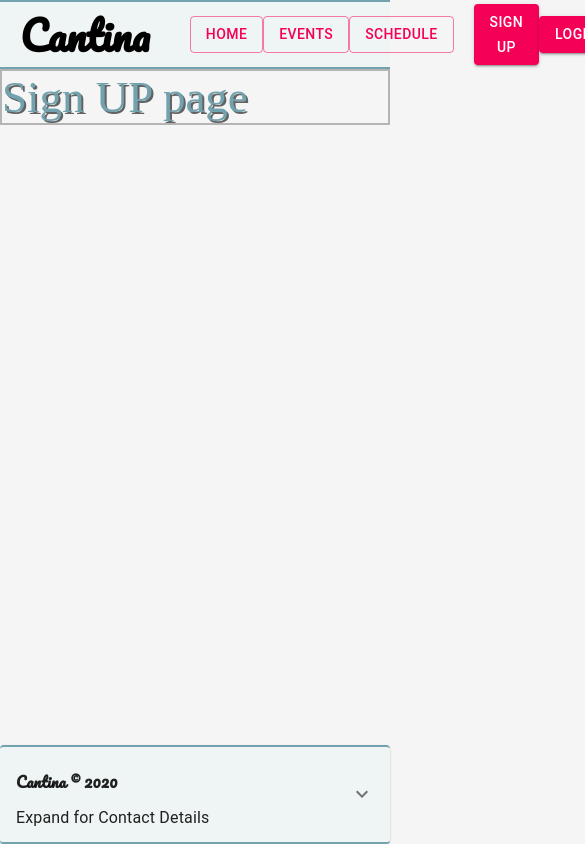
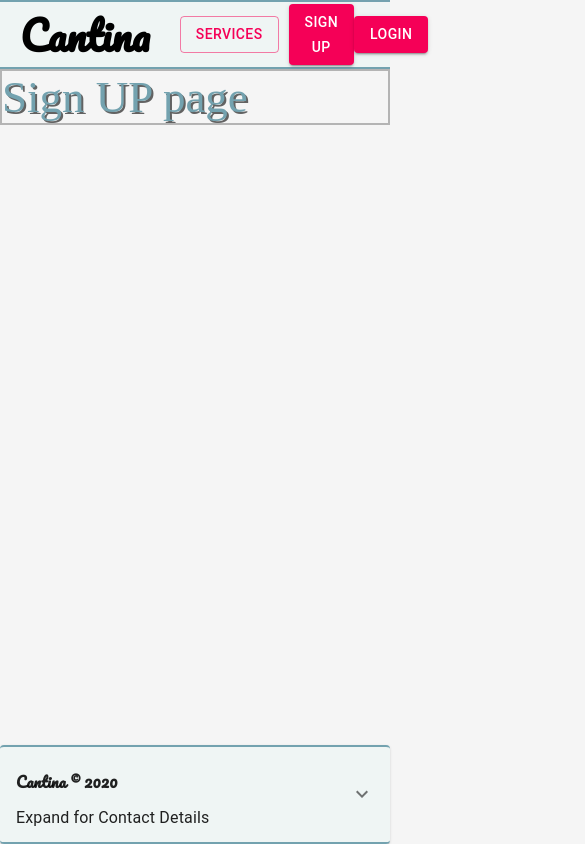
Before and after one commit to Zevubu/Adventreon, a React (Create React App) app in the folder client/: page /signup in a window 390 px wide. Shown: the top 844 px of the page, 585 px wide, since content can reach past the window. Built offline with nearby package versions, Linux system fonts and the light colour scheme.

Commit message:
adding media queries for responsiveness

```diff
--- a/client/src/componets/homeHosts/index.js
+++ b/client/src/componets/homeHosts/index.js
@@ -43,7 +43,7 @@ function Hosts (){
                     infinite
                     dots
                 >
-                    {Hosts.map((host, key) => (
+                   {/* {Hosts.map((host, key) => (
                             <SliderFiller
                                 key={key} id={host.id} userName={host.user_name} userType={host.user_type}
                                 title={host.title} about={host.about} img={host.p_img}
@@ -51,7 +51,7 @@ function Hosts (){
                                 availability={host.availability} screened={host.screened}
                                 timeStamp={host.time_stamp}
                             />
-                    ))}
+                   ))} */}
             </Carousel>
             </DivWBorder>
 
--- a/client/src/componets/navbar/index.js
+++ b/client/src/componets/navbar/index.js
@@ -4,10 +4,12 @@ import {H2} from '../../styles/homeStyle';
 import {NavBody,  NavBtnB, NavBtnM, OptionBox, Logo} from "../../styles/componentStyles";
 import { useAuth, useUser, useManagment, useUserInfo } from "../../context/heart";
 import SimpleMenu from './menu.js';
+import ResMenu from './resmenu';
 import Button from '@material-ui/core/Button';
 import { makeStyles } from '@material-ui/core/styles';
 import Paper from '@material-ui/core/Paper';
 // import { UserInfoContext } from "../../App"
+import useMediaQuery from '@material-ui/core/useMediaQuery';
 
 const useStyles = makeStyles(theme => ({
     root: {
@@ -18,7 +20,6 @@ const useStyles = makeStyles(theme => ({
   }));
 
 
-
 function NavBar (props){
     const classes = useStyles();
     // const [userProps, setUserProps] = useState(props)
@@ -27,7 +28,7 @@ function NavBar (props){
     const {isUser, setIsUser} = useUser();
     const {isManager, setIsManager } = useManagment();
     const { userData, setUserData } = useUserInfo();
-
+    const matches = useMediaQuery('(min-width:600px)');
 
     function logOut() {
         localStorage.clear();
@@ -52,6 +53,7 @@ function NavBar (props){
 
             </OptionBox>
             <OptionBox>
+                {matches ?
                 <OptionBox>
                     <Link style={{ textDecoration: 'none' }} to="/"><Button variant="outlined" color="secondary">Home</Button></Link>
                     <br></br>
@@ -65,6 +67,12 @@ function NavBar (props){
                     )}
 
                 </OptionBox>
+
+                :
+
+                <ResMenu></ResMenu>
+
+                }
 
                     {!isAuthenticated && (
                         <OptionBox>
--- /dev/null
+++ b/client/src/componets/navbar/resmenu.js
@@ -0,0 +1,38 @@
+import React from 'react';
+import Button from '@material-ui/core/Button';
+import Menu from '@material-ui/core/Menu';
+import MenuItem from '@material-ui/core/MenuItem';
+
+export default function ResMenu() {
+  const [anchorEl, setAnchorEl] = React.useState(null);
+
+  const handleClick = event => {
+    setAnchorEl(event.currentTarget);
+  };
+
+  const handleClose = () => {
+    setAnchorEl(null);
+  };
+
+  return (
+    <div>
+      <Button variant="outlined" color="secondary" aria-controls="simple-menu" aria-haspopup="true" onClick={handleClick}>
+        Services
+      </Button>
+      <Menu
+        id="simple-menu"
+        anchorEl={anchorEl}
+        keepMounted
+        open={Boolean(anchorEl)}
+        onClose={handleClose}
+      >
+        <MenuItem onClick={handleClose}>Home</MenuItem>
+        <MenuItem onClick={handleClose}>Schedule</MenuItem>
+        <MenuItem onClick={handleClose}>Religous Services</MenuItem>
+        <MenuItem onClick={handleClose}>Companionship</MenuItem>
+        <MenuItem onClick={handleClose}>Entertainment</MenuItem>
+        <MenuItem onClick={handleClose}>Other</MenuItem>
+      </Menu>
+    </div>
+  );
+}
```
Also changed, not shown: 1 other file (tests, documents, lock files or other folders).
